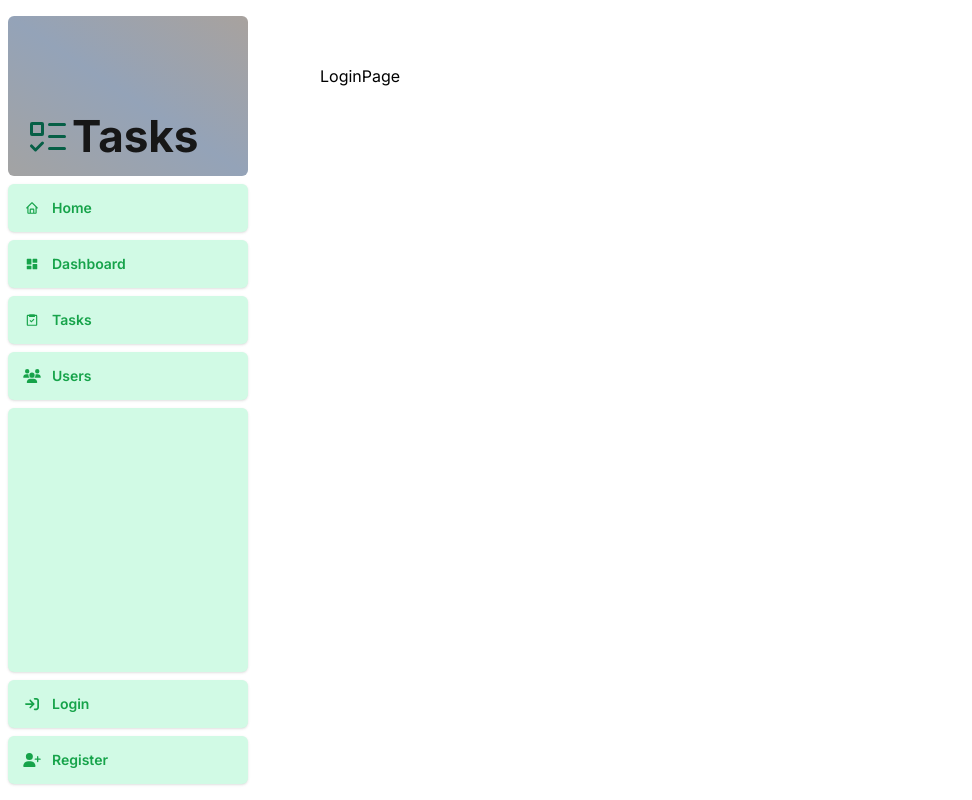
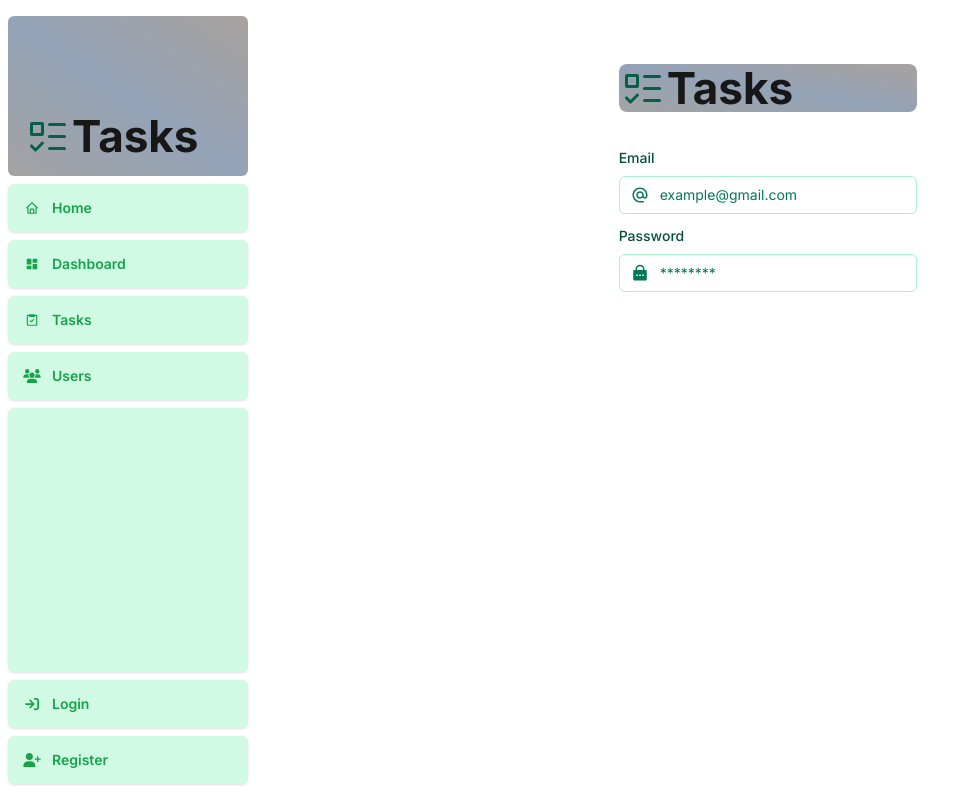
Before and after one commit to ahmad-elshowair/next-tasks, a Next.js app: page /login in a window 1280 px wide. Shown: the whole page, without its empty margins (0-972 px from the left). Built offline with nearby package versions, Linux system fonts and the light colour scheme.

Commit message:
updated login/page.tsx with new form design,

```diff
--- a/app/login/page.tsx
+++ b/app/login/page.tsx
@@ -1,5 +1,56 @@
+import { MdOutlineAlternateEmail } from "react-icons/md";
+import { RiLockPasswordFill } from "react-icons/ri";
+import TaskLogo from "../components/TaskLogo";
+
 const LoginPage = () => {
-	return <main className="flex p-4 w-full">LoginPage</main>;
+	return (
+		<main className="flex p-4 w-full justify-center items-center">
+			<section className="w-4/12 flex flex-col gap-6">
+				<div className="w-full rounded-lg bg-gradient-to-tr from-neutral-400 via-slate-400 to-stone-400">
+					<TaskLogo />
+				</div>
+				<form action="">
+					<div className="flex flex-col">
+						<div className="mt-3 ">
+							<label
+								htmlFor="email"
+								className="block mb-2 text-sm font-medium text-emerald-900">
+								Email
+							</label>
+							<div className="relative">
+								<input
+									className="peer block w-full border border-emerald-200 pl-10 py-2 outline-2 text-sm placeholder:text-emerald-700 rounded-md"
+									name="email"
+									id="email"
+									placeholder="example@gmail.com"
+									aria-describedby="email-error"
+								/>
+								<MdOutlineAlternateEmail className="pointer-events-none absolute left-3 top-1/2 h-[18px] w-[18px] -translate-y-1/2 text-emerald-700" />
+							</div>
+						</div>
+						<div className="mt-3 ">
+							<label
+								htmlFor="password"
+								className="block mb-2 text-sm font-medium text-emerald-900">
+								Password
+							</label>
+							<div className="relative">
+								<input
+									className="peer block w-full border border-emerald-200 pl-10 py-2 outline-2 text-sm placeholder:text-emerald-700 rounded-md"
+									name="password"
+									id="password"
+									type="password"
+									placeholder="********"
+									aria-describedby="password-error"
+								/>
+								<RiLockPasswordFill className="pointer-events-none absolute left-3 top-1/2 h-[18px] w-[18px] -translate-y-1/2 text-emerald-700" />
+							</div>
+						</div>
+					</div>
+				</form>
+			</section>
+		</main>
+	);
 };
 
 export default LoginPage;
```
